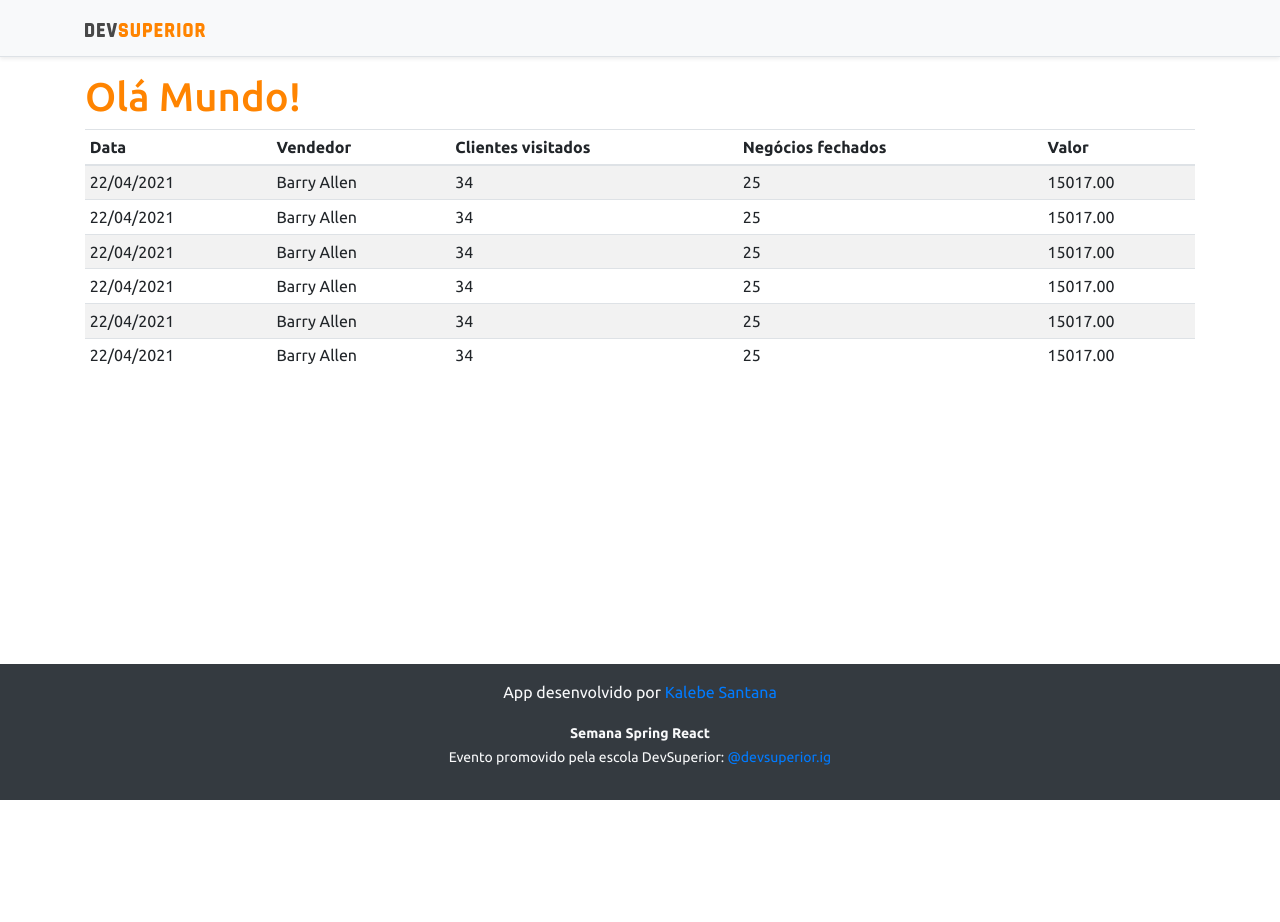
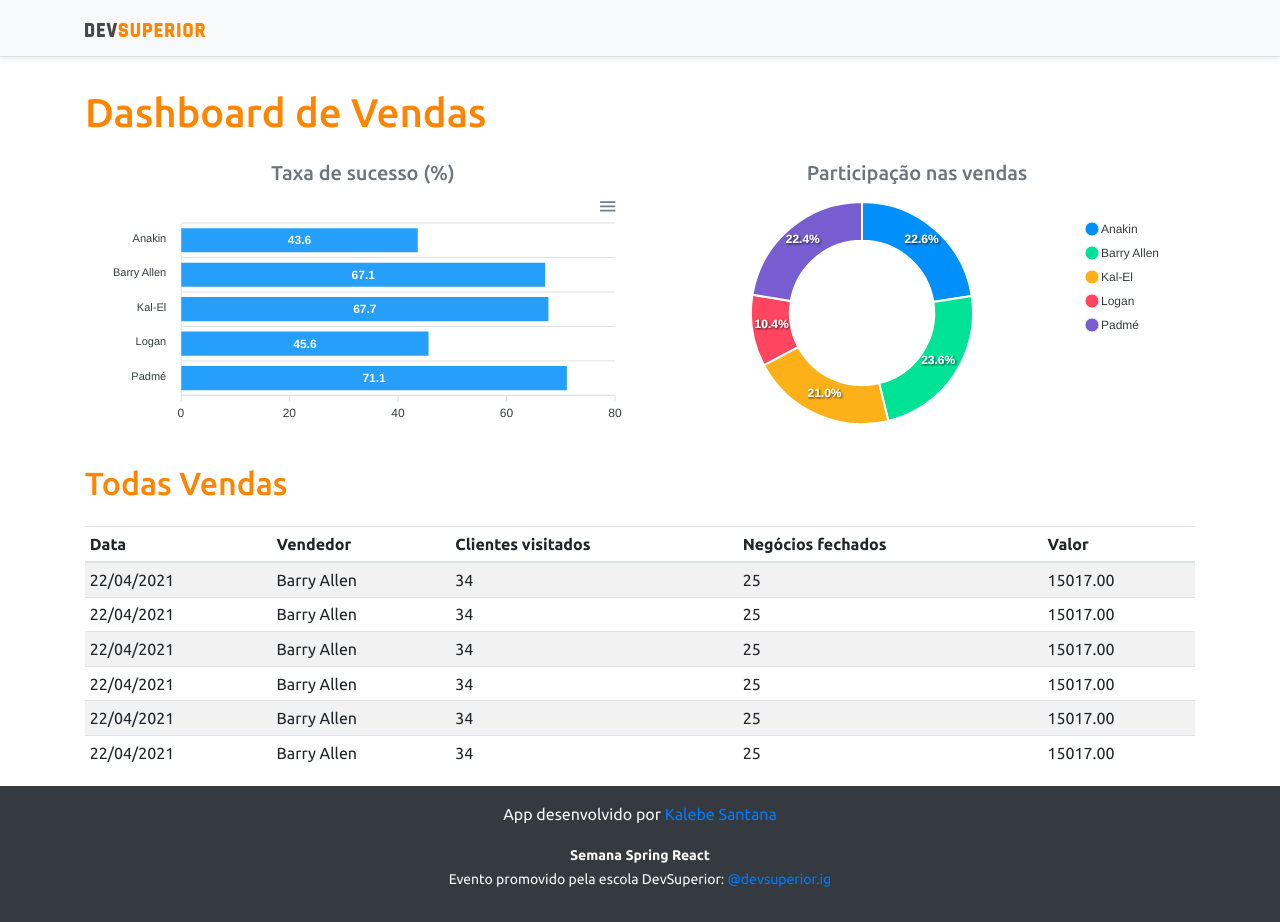
Before and after one commit to EMANUELACERQUEIRA/projeto-sds3, a React (Create React App) app in the folder frontend/: page / in a window 1280 px wide. Before the commit the page ends 800 px from the top, so only its background shows below. Built offline with nearby package versions, Linux system fonts and the light colour scheme.

Commit message:
Static charts

```diff
--- a/frontend/package.json
+++ b/frontend/package.json
@@ -12,10 +12,12 @@
     "@types/node": "^12.0.0",
     "@types/react": "^17.0.0",
     "@types/react-dom": "^17.0.0",
+    "apexcharts": "^3.26.1",
     "bootstrap": "^4.6.0",
     "jquery": "1.9.1",
     "popper.js": "^1.16.1",
     "react": "^17.0.2",
+    "react-apexcharts": "^1.3.9",
     "react-dom": "^17.0.2",
     "react-scripts": "4.0.3",
     "typescript": "^4.1.2",
--- a/frontend/src/App.tsx
+++ b/frontend/src/App.tsx
@@ -1,4 +1,6 @@
+import BarChart from "components/BarChart";
 import DataTable from "components/DataTable";
+import DonutsChart from "components/DonutsChart";
 import Footer from "components/Footer";
 import NavBar from "components/NavBar";
 
@@ -7,7 +9,25 @@
     <>
       <NavBar />
       <div className="container">
-        <h1 className="text-primary">Olá Mundo!</h1>
+        <h1 className="text-primary py-3">Dashboard de Vendas</h1>
+
+        <div className="row px-3">
+          <div className="col-sm-6">
+            <h5 className="text-center text-secondary">Taxa de sucesso (%)</h5>
+            <BarChart />
+          </div>
+          <div className="col-sm-6">
+            <h5 className="text-center text-secondary">
+              Participação nas vendas
+            </h5>
+            <DonutsChart />
+          </div>
+        </div>
+
+        <div className="py-3">
+          <h2 className="text-primary">Todas Vendas</h2>
+        </div>
+
         <DataTable />
       </div>
       <Footer />
--- /dev/null
+++ b/frontend/src/components/BarChart/index.tsx
@@ -0,0 +1,34 @@
+import Chart from "react-apexcharts";
+
+const BarChart = () => {
+  const options = {
+    plotOptions: {
+      bar: {
+        horizontal: true,
+      },
+    },
+  };
+
+  const mockData = {
+    labels: {
+      categories: ["Anakin", "Barry Allen", "Kal-El", "Logan", "Padmé"],
+    },
+    series: [
+      {
+        name: "% Sucesso",
+        data: [43.6, 67.1, 67.7, 45.6, 71.1],
+      },
+    ],
+  };
+
+  return (
+    <Chart
+      options={{ ...options, xaxis: mockData.labels }}
+      series={mockData.series}
+      type="bar"
+      height="240"
+    />
+  );
+};
+
+export default BarChart;
--- /dev/null
+++ b/frontend/src/components/DonutsChart/index.tsx
@@ -0,0 +1,25 @@
+import Chart from "react-apexcharts";
+
+const DonutsChart = () => {
+  const mockData = {
+    series: [477138, 499928, 444867, 220426, 473088],
+    labels: ["Anakin", "Barry Allen", "Kal-El", "Logan", "Padmé"],
+  };
+
+  const options = {
+    legend: {
+      show: true,
+    },
+  };
+
+  return (
+    <Chart
+      options={{ ...options, labels: mockData.labels }}
+      series={mockData.series}
+      type="donut"
+      height="240"
+    />
+  );
+};
+
+export default DonutsChart;
```
Also changed, not shown: 1 other file (tests, documents, lock files or other folders).
